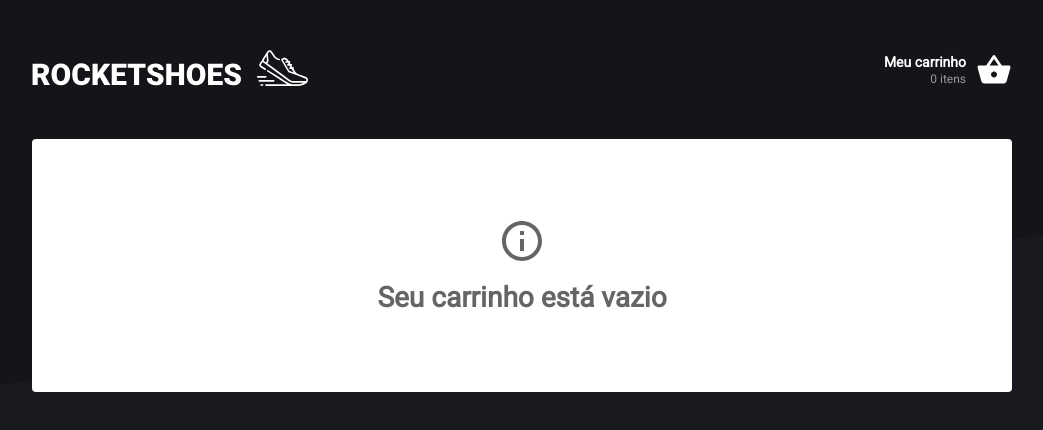
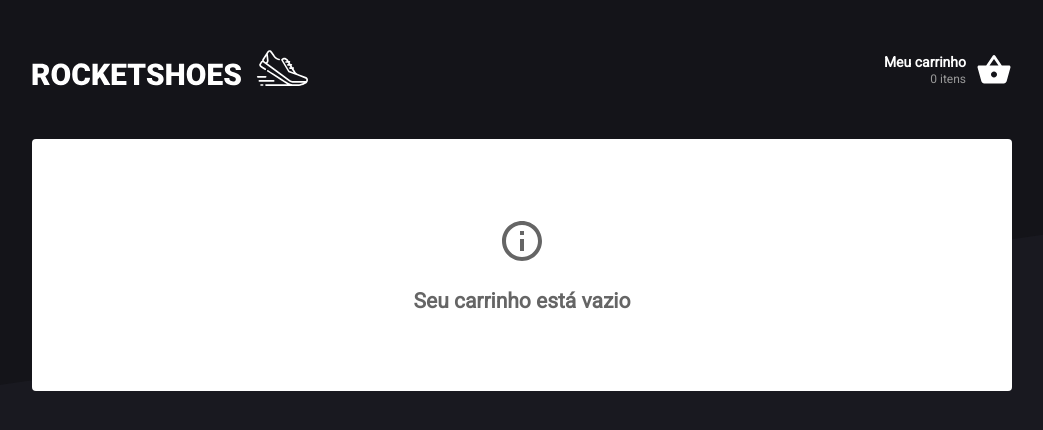
Before and after one commit to mluizvitor/RocketShoes, a React (Create React App) app: page /cart in a window 1280 px wide. Shown: the top 430 px of the page, without its empty margins (118-1161 px from the left). Built offline with nearby package versions, Linux system fonts and the light colour scheme.

Commit message:
Empty Page atualizada

```diff
--- a/src/pages/Cart/index.tsx
+++ b/src/pages/Cart/index.tsx
@@ -51,7 +51,7 @@ const Cart = (): JSX.Element => {
       {cartFormatted.length === 0 ? (
         <EmptyCart>
           <MdOutlineInfo size={48} />
-          <h1>Seu carrinho está vazio</h1>
+          <h2>Seu carrinho está vazio</h2>
         </EmptyCart>
       ) : (
         <>
--- a/src/pages/Cart/styles.ts
+++ b/src/pages/Cart/styles.ts
@@ -115,7 +115,7 @@ export const Total = styled.div`
 export const EmptyCart = styled.div`
   display: flex;
   flex-direction: column;
-  gap: 16px;
+  gap: 24px;
   align-items: center;
   margin: 3rem 0;
   opacity: 0.6;
```
